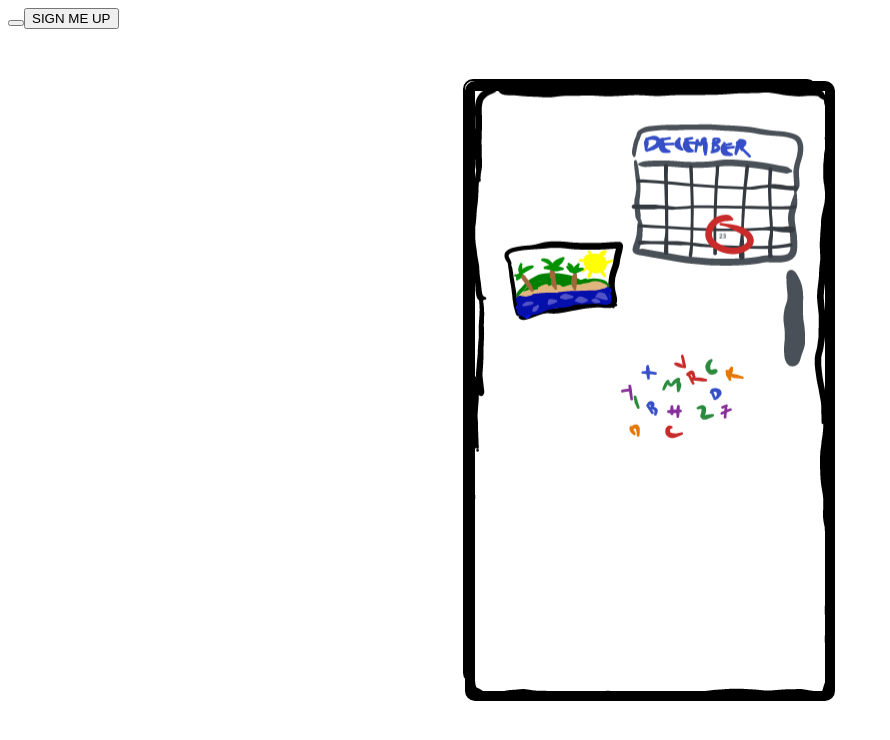
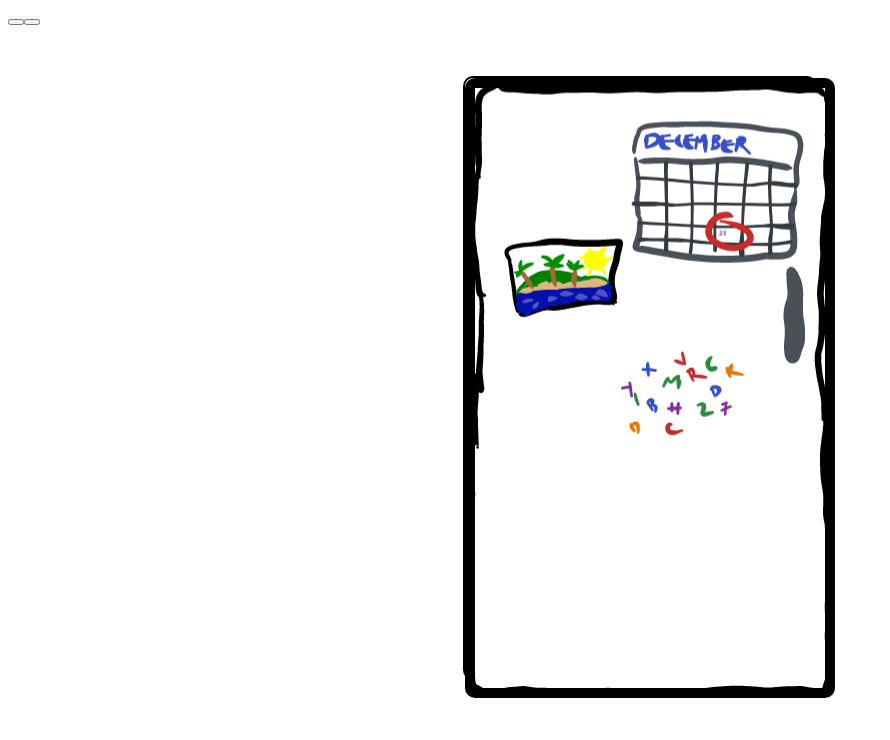
Before and after one commit to kimhonrada/Ref, a React app: page / in a window 1280 px wide. Shown: the top 740 px of the page, without its empty margins (0-890 px from the left). Built offline with nearby package versions, Linux system fonts and the light colour scheme; the HTML template or start-up script is replaced by a standard one.

Commit message:
Add ipad for signing up, no functionality yet

```diff
--- a/client/component/App.jsx
+++ b/client/component/App.jsx
@@ -41,7 +41,7 @@ class App extends React.Component {
     return (
       <React.Fragment>
         <button className="go-shopping" onClick={this.goShop} alt='lets go shopping!'></button>
-        <button className="iPad" alt='sign me up' onClick={() => console.log('ipad')}> SIGN ME UP</button>
+        <button className="iPad" alt='sign me up' onClick={() => console.log('ipad')}></button>
         <Fridge getFood={this.getFood} food={this.state.food} />
         <FoodModal show={this.state.show} closeList={this.goShop} />
         <PlayerModal />
```
Also changed, not shown: 3 other files (tests, documents, lock files or other folders).
